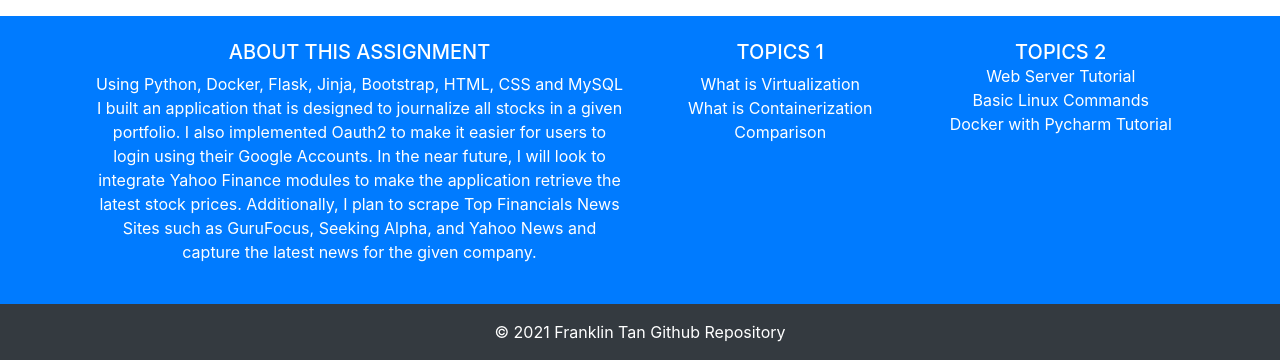
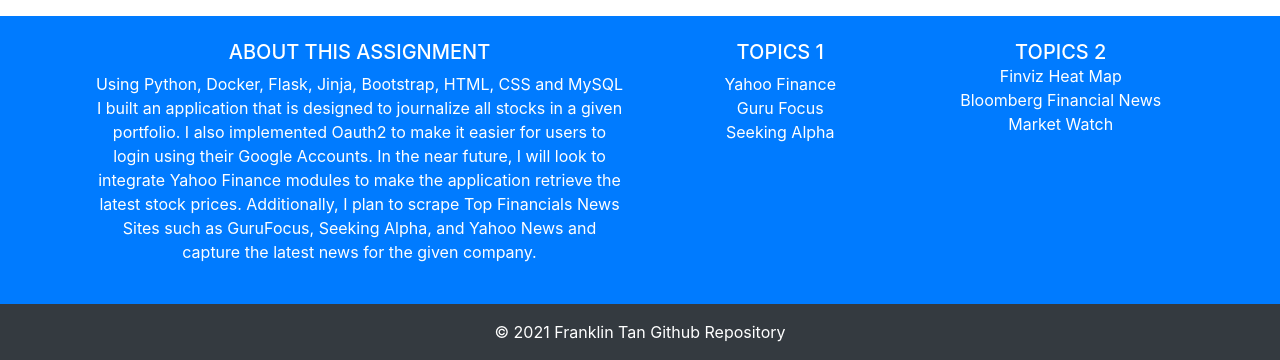
Before and after one commit to franklinjtan/Final-Web-Application, a Flask app: page / in a window 1280 px wide. Shown: the part 910-1270 px from the top of the page. Run offline with Flask 2, Linux system fonts and the light colour scheme; data comes from the database, SQL or seed files in the repository; some libraries are stand-ins or nearby versions.

Commit message:
Feature: Add footer links

```diff
--- a/app/templates/layout.html
+++ b/app/templates/layout.html
@@ -87,13 +87,13 @@
 
                 <ul class="list-unstyled mb-0">
                     <li class="nav-item">
-                        <a class="text-white" href="virtualization.html">What is Virtualization</a>
+                        <a class="text-white" href="https://finance.yahoo.com/">Yahoo Finance</a>
                     </li>
                     <li class="nav-item">
-                        <a class="text-white" href="containerization.html">What is Containerization</a>
+                        <a class="text-white" href="https://www.gurufocus.com/new_index/">Guru Focus</a>
                     </li>
                     <li class="nav-item">
-                        <a class="text-white" href="comparison.html">Comparison</a>
+                        <a class="text-white" href="https://seekingalpha.com/">Seeking Alpha</a>
                     </li>
                 </ul>
             </div>
@@ -105,13 +105,13 @@
 
                 <ul class="list-unstyled">
                     <li class="nav-item">
-                        <a class="text-white" href="webserver_tutorial.html">Web Server Tutorial</a>
+                        <a class="text-white" href="https://finviz.com/map.ashx?t=sec">Finviz Heat Map</a>
                     </li>
                     <li class="nav-item">
-                        <a class="text-white" href="linux_commands.html">Basic Linux Commands</a>
+                        <a class="text-white" href="https://www.bloomberg.com/">Bloomberg Financial News</a>
                     </li>
                     <li class="nav-item">
-                        <a class="text-white" href="docker_tutorial.html">Docker with Pycharm Tutorial</a>
+                        <a class="text-white" href="https://www.marketwatch.com/">Market Watch</a>
                     </li>
                 </ul>
             </div>
```
